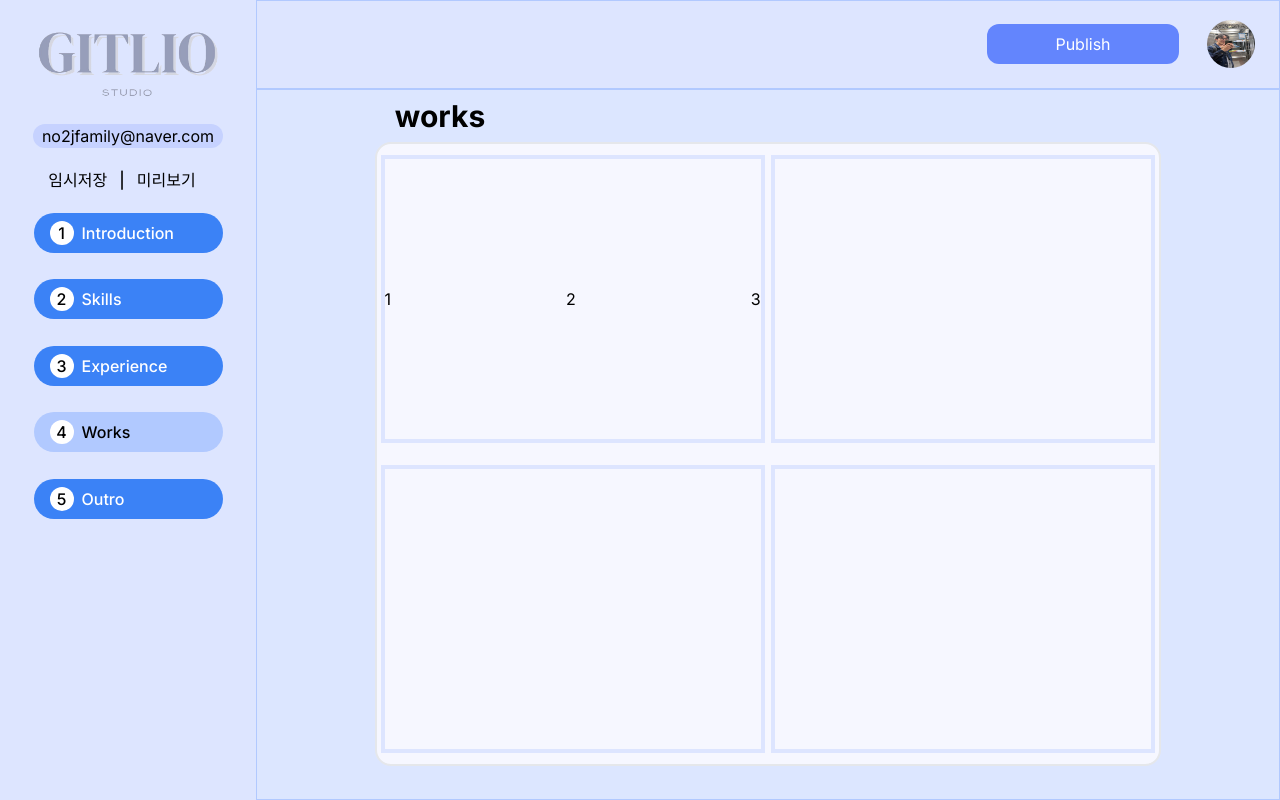
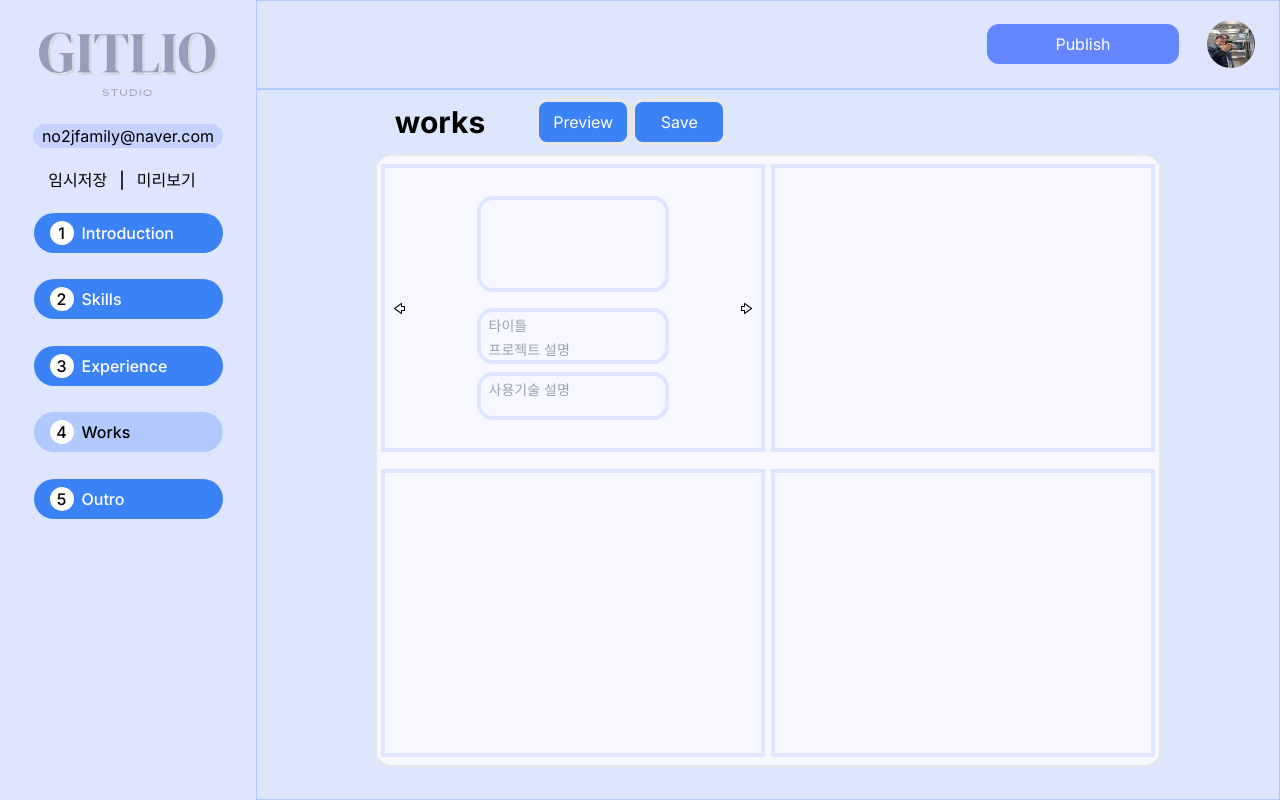
Before and after one commit to TU-GitLio/frontend, a Next.js app in the folder gitlio/: page /works in a window 1280 px wide. Built offline with nearby package versions, Linux system fonts and the light colour scheme.

Commit message:
feat: works페이지 일때 title 컴포넌트 렌더링 구현

```diff
--- a/gitlio/app/(edit)/works/page.tsx
+++ b/gitlio/app/(edit)/works/page.tsx
@@ -20,9 +20,58 @@ export default function WorksPage() {
                   <div className="flex flex-row justify-center items-center">
                     <div className="w-96 h-72 border-4 border-primary">
                       <div className="flex flex-row h-full justify-between items-center">
-                        <div className="">1</div>
-                        <div className="">2</div>
-                        <div className="">3</div>
+                        <div className="ml-2 cursor-pointer">
+                          <svg
+                            width="15"
+                            height="15"
+                            viewBox="0 0 15 15"
+                            fill="none"
+                            xmlns="http://www.w3.org/2000/svg"
+                          >
+                            <path
+                              d="M1 7.5C1 7.66148 1.07798 7.81301 1.20938 7.90687L8.20938 12.9069C8.36179 13.0157 8.56226 13.0303 8.72879 12.9446C8.89533 12.8589 9 12.6873 9 12.5L9 10L11.5 10C11.7761 10 12 9.77614 12 9.5L12 5.5C12 5.22386 11.7761 5 11.5 5L9 5L9 2.5C9 2.31271 8.89533 2.14112 8.72879 2.05542C8.56226 1.96972 8.36179 1.98427 8.20938 2.09313L1.20938 7.09314C1.07798 7.18699 1 7.33853 1 7.5ZM8 3.4716L8 5.5C8 5.77614 8.22386 6 8.5 6L11 6L11 9L8.5 9C8.22386 9 8 9.22386 8 9.5L8 11.5284L2.36023 7.5L8 3.4716Z"
+                              fill="currentColor"
+                              fill-rule="evenodd"
+                              clip-rule="evenodd"
+                            ></path>
+                          </svg>
+                        </div>
+                        <div className="flex flex-col justify-around items-center">
+                          <div className="w-48 h-24 border-4 rounded-2xl border-primary"></div>
+                          <div className="w-48 h-14 border-4 mt-4 rounded-2xl border-primary box-border">
+                            <div className="flex flex-col h-full justify-between py-1 ml-2">
+                              <div className="h-4 text-sm text-gray-400">
+                                타이틀
+                              </div>
+                              <div className="h-4 text-sm text-gray-400">
+                                프로젝트 설명
+                              </div>
+                            </div>
+                          </div>
+                          <div className="w-48 h-12 border-4 mt-2 rounded-2xl border-primary">
+                            <div className="flex flex-col h-full justify-between py-1 ml-2">
+                              <div className="h-4 text-sm text-gray-400">
+                                사용기술 설명
+                              </div>
+                            </div>
+                          </div>
+                        </div>
+                        <div className="mr-2 cursor-pointer">
+                          <svg
+                            width="15"
+                            height="15"
+                            viewBox="0 0 15 15"
+                            fill="none"
+                            xmlns="http://www.w3.org/2000/svg"
+                          >
+                            <path
+                              d="M14 7.5C14 7.66148 13.922 7.81301 13.7906 7.90687L6.79062 12.9069C6.63821 13.0157 6.43774 13.0303 6.27121 12.9446C6.10467 12.8589 6 12.6873 6 12.5L6 10L3.5 10C3.22386 10 3 9.77614 3 9.5L3 5.5C3 5.22386 3.22386 5 3.5 5L6 5L6 2.5C6 2.31271 6.10467 2.14112 6.27121 2.05542C6.43774 1.96972 6.63821 1.98427 6.79062 2.09313L13.7906 7.09314C13.922 7.18699 14 7.33853 14 7.5ZM7 3.4716L7 5.5C7 5.77614 6.77614 6 6.5 6L4 6L4 9L6.5 9C6.77614 9 7 9.22386 7 9.5L7 11.5284L12.6398 7.5L7 3.4716Z"
+                              fill="currentColor"
+                              fill-rule="evenodd"
+                              clip-rule="evenodd"
+                            ></path>
+                          </svg>
+                        </div>
                       </div>
                     </div>
                   </div>
--- a/gitlio/components/Title.tsx
+++ b/gitlio/components/Title.tsx
@@ -10,9 +10,29 @@ export default function Title() {
   return (
     <>
       <div className="text-left mt-2 mb-2 mr-auto ml-[12%]">
-        <span className="text-3xl xl:text-5xl font-bold">
-          {titleArray[titleArray.length - 1]}
-        </span>
+        {titleArray[titleArray.length - 1] === "works" ? (
+          <div className="flex flex-row justify-between items-center">
+            <div className="flex flex-col justify-center">
+              <span className="text-3xl xl:text-5xl font-bold mr-[50px]">
+                {titleArray[titleArray.length - 1]}
+              </span>
+            </div>
+            <div className="flex flex-row h-full items-center">
+              <div className="flex flex-col justify-center rounded-xl items-center w-24 h-12 border-4 bg-blue-500 text-white">
+                Preview
+              </div>
+              <div className="flex flex-col justify-center rounded-xl items-center w-24 h-12 border-4 bg-blue-500 text-white">
+                Save
+              </div>
+            </div>
+          </div>
+        ) : (
+          <div>
+            <span className="text-3xl xl:text-5xl font-bold">
+              {titleArray[titleArray.length - 1]}
+            </span>
+          </div>
+        )}
       </div>
     </>
   );
```
